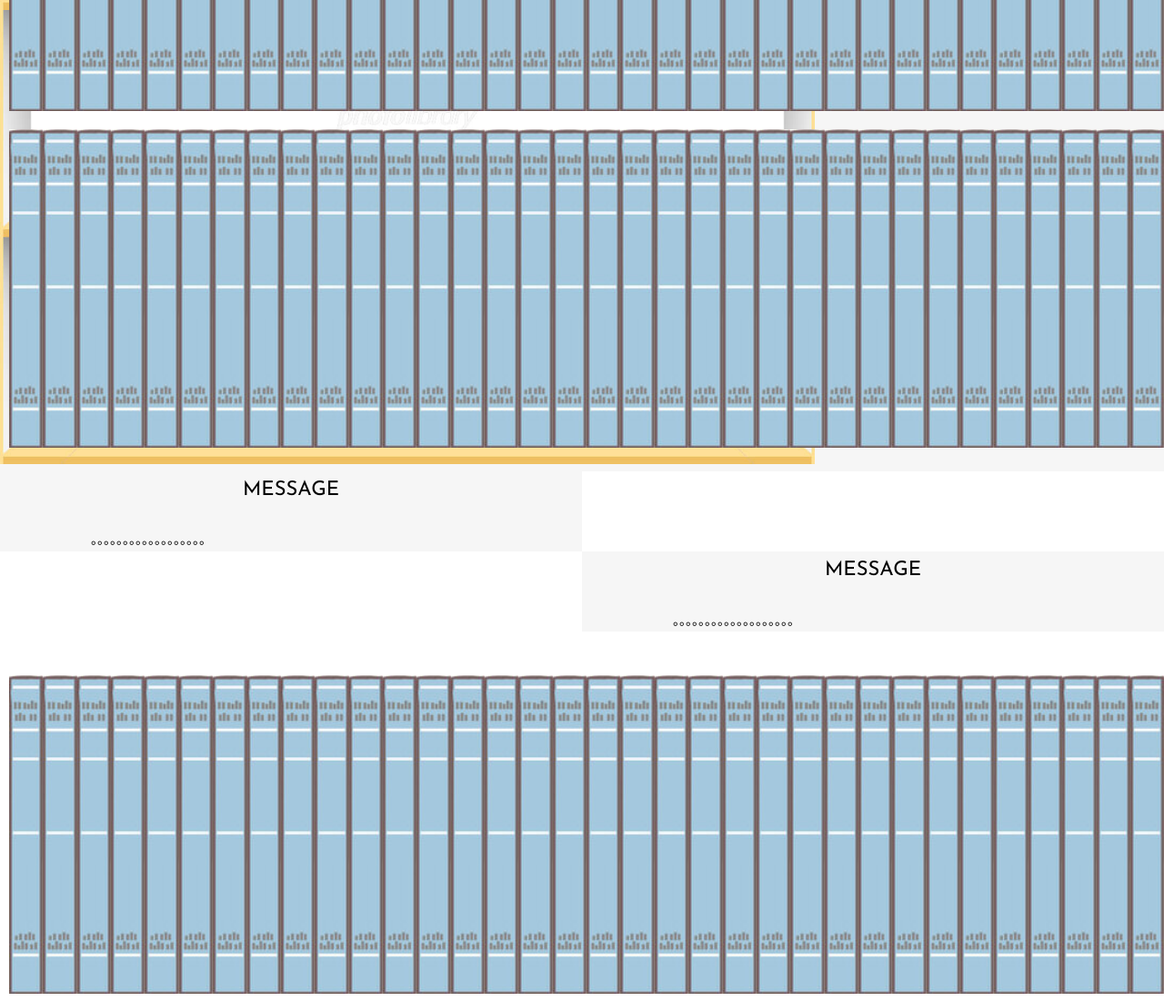
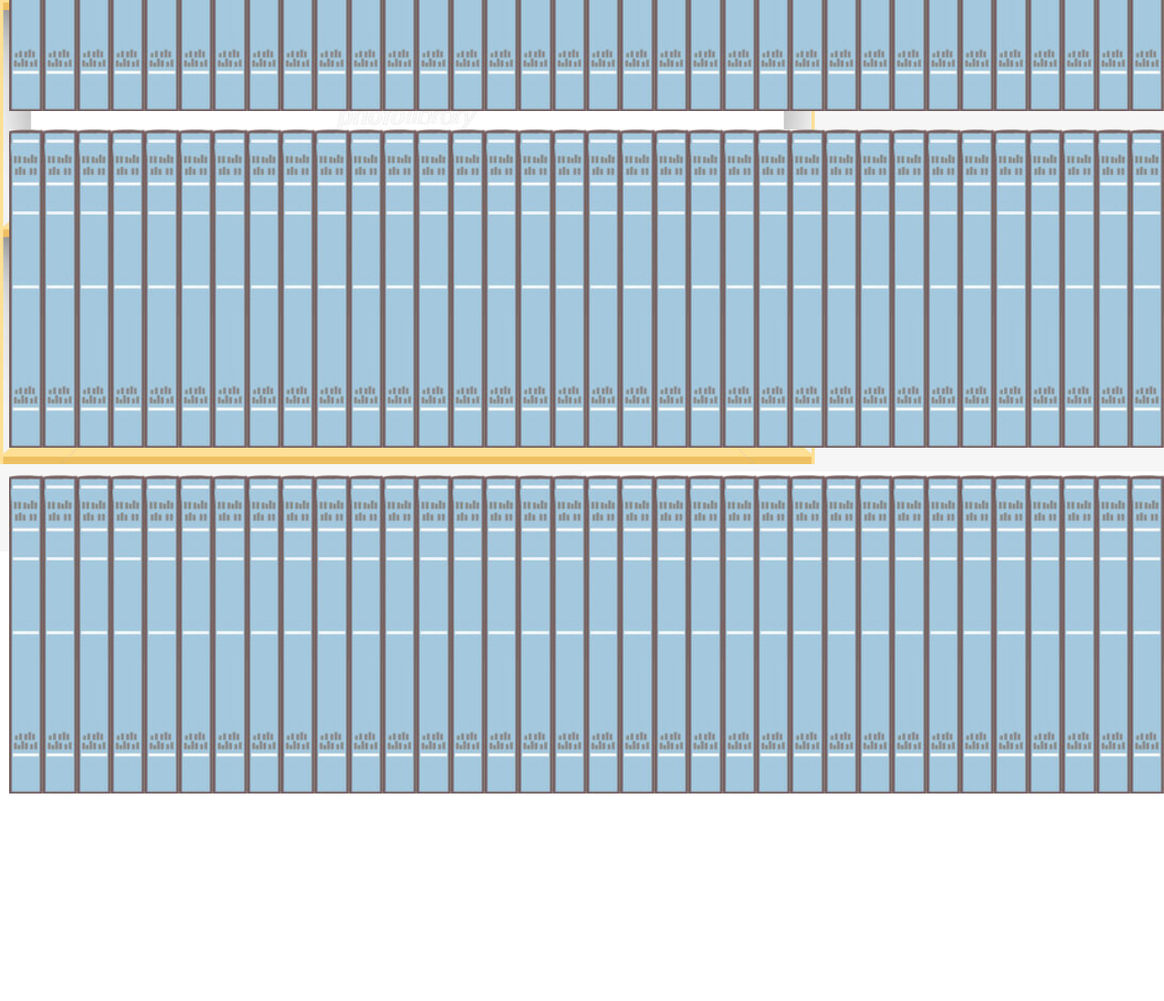
Before and after one commit to tatara466/book_management, a plain HTML site: page index.html in a window 1280 px wide. Shown: the part 1058-2158 px from the top of the page at 91% size. After the commit the page ends 1938 px from the top, so only its background shows below. Drawn offline with nearby package versions, Linux system fonts and the light colour scheme.

Commit message:
Update style.css

```diff
--- a/css/style.css
+++ b/css/style.css
@@ -163,7 +163,7 @@ section h2{
 }
 .books2 {
     position: absolute;
-    top: 1800px;
+    top: 1580px;
     left: 10px;
     display: flex;
 }
```
